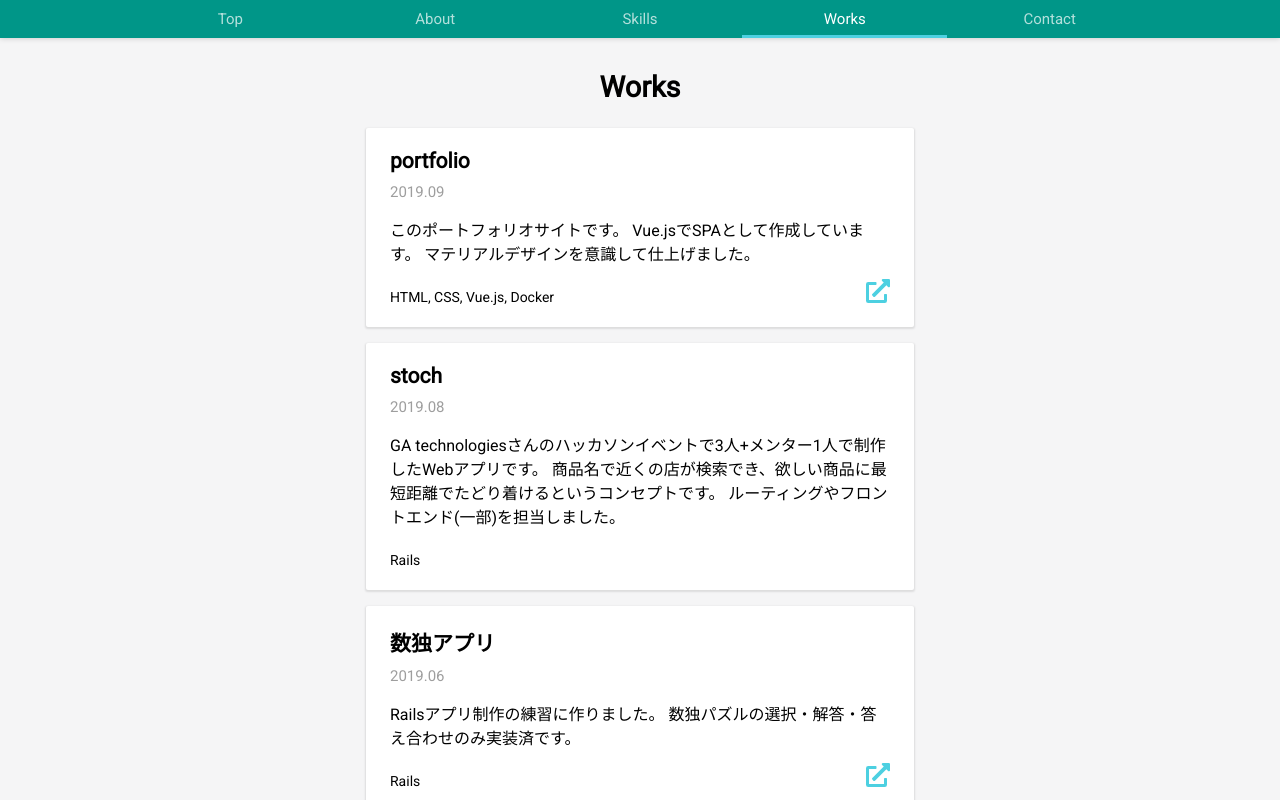
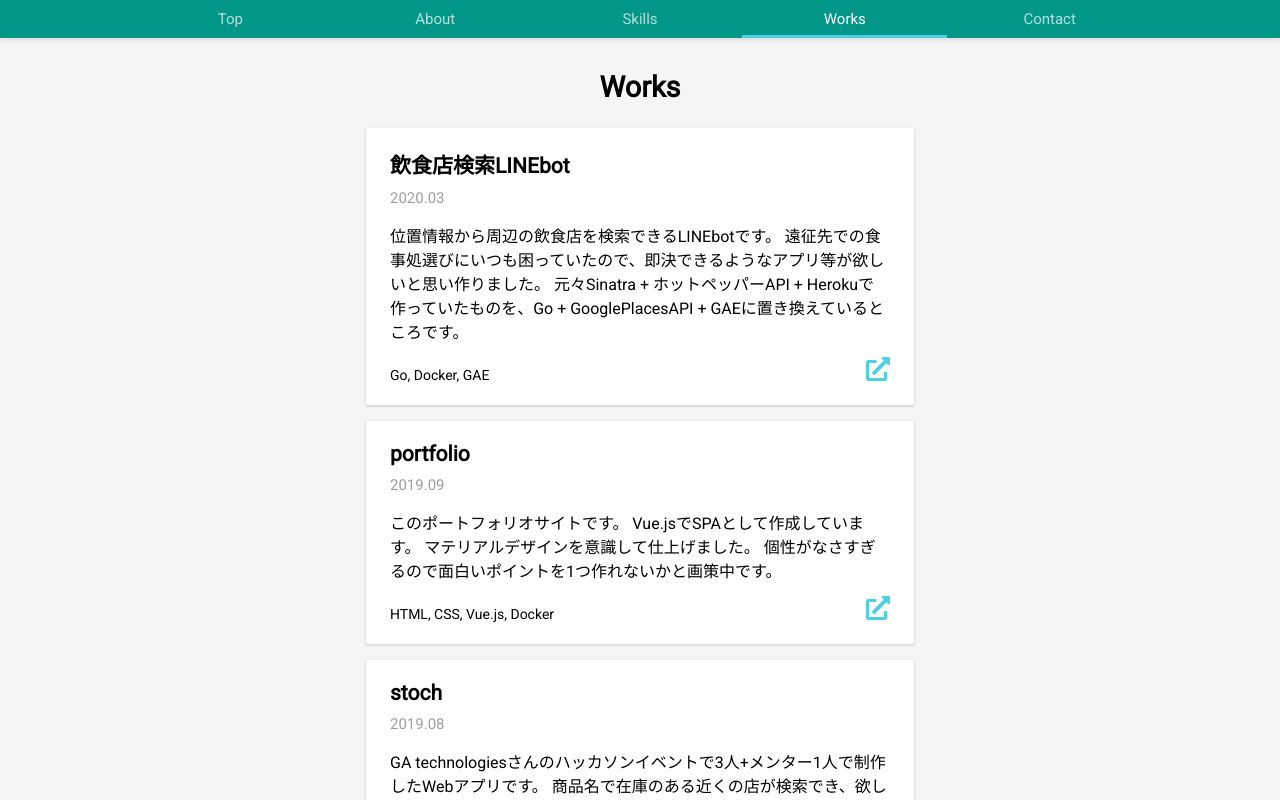
Before and after one commit to Fukkatsuso/portfolio, a Vue app: page /works in a window 1280 px wide. Shown: the top 800 px of the page. Built offline with nearby package versions, Linux system fonts and the light colour scheme.

Commit message:
コンテンツ更新

```diff
--- a/src/views/About.vue
+++ b/src/views/About.vue
@@ -25,13 +25,13 @@
           <li>キャチロボバトルコンテスト2019ベスト8+審査員特別賞</li>
         </ul>
       </p>
-      <p>競技プログラミングのコンテスト(AtCoder)に個人参加。Rating:800台(緑色)</p>
+      <p>競技プログラミングのコンテスト(AtCoder)に個人参加。Rate:900台(緑色)</p>
     </div>
 
     <SubTitle name="Future"/>
     <div class="profile-future">
-      <p>toCのWebサービス開発がしたい</p>
-      <p>ビジネスの知識も持ったエンジニアになりたい</p>
+      <p>ユーザー目線で考えられるエンジニアになりたい</p>
+      <p>まずはサーバーサイドから、ゆくゆくはフルスタックを目指していきたい</p>
       <p>個人でもチームでもたくさんのアプリ・サービスを開発したい</p>
     </div>
   </div>
@@ -56,9 +56,9 @@ export default {
         {title: 'From',
         content: '福岡県'},
         {title: 'University',
-        content: '九州大学 工学部 電気情報工学科 3年'},
+        content: '九州大学 工学部 電気情報工学科 新4年'},
         {title: 'Language',
-        content: 'Ruby, C++, Japanese'},
+        content: 'Go, Ruby, Japanese'},
         {title: 'Editor',
         content: 'VSCode'},
         {title: 'Favorite',
--- a/src/views/Skills.vue
+++ b/src/views/Skills.vue
@@ -29,19 +29,19 @@ export default {
         content: 'C言語は最初に触れた言語で大学の講義で主に使用しています。C++はロボットのプログラミングに使用していました。習熟度で言えば一番だと思います。'},
         {name: 'Ruby',
         term: '1年',
-        content: 'サーバーサイドや競技プログラミングに使用しています。便利なメソッドやライブラリが豊富なところが好きです。'},
+        content: 'サーバーサイドや競技プログラミングに使用しています。便利なメソッドやライブラリが豊富なところが好きです。が、自分で処理を書きたいなと思うようになったきっかけもこの言語です。'},
         {name: 'JavaScript',
         term: '3ヶ月',
         content: 'Web開発で必要になった際に適宜使っている程度で、簡単なものしか記述できずあまり得意とは言えません。調べながらであれば大体の処理は書けそうな気がします。'},
         {name: 'Go',
-        term: '2ヶ月',
-        content: '静的型付けがトレンドと聞いて始めてみました。競プロでRubyからGoに移行中で試行錯誤していますが、interfaceや並列処理などのコードは書いておらず、まだ慣れていません。APIサーバーを立ててアプリを作ってみたいと考えています。'},
+        term: '3,4ヶ月',
+        content: '静的型付けがトレンドと聞いて始めてみました。競プロで使用していますが、interfaceや並列処理などのコードは書いておらず、まだ慣れていません。APIサーバーを立ててアプリを作ってみたいと考えています。'},
         {name: 'HTML/CSS',
         term: '1年',
         content: 'Webアプリのフロントエンドで使用しています。あまり見た目にこだわらないタイプなので、最低限のデザインで済ませがちです。'},
         {name: 'Ruby on Rails',
         term: '1年',
-        content: 'Webアプリ作成で主に使用しているフレームワークです。Webの勉強をするにつれて、なんでもござれなRailsは基礎を学ぶのに不向きだと思い始めました。'},
+        content: 'Webアプリ作成で主に使用している（いた）フレームワークです。Webの勉強をするにつれて、なんでもござれなRailsは基礎を学ぶのに不向きだと思い始めました。'},
         {name: 'Sinatra',
         term: '2ヶ月',
         content: 'サーバーサイドのコードを極力自分で書きたいという気持ちが高まって始めました。MySQLと連携して簡単なAPIサーバーを立てるところまではできます。'},
@@ -52,8 +52,8 @@ export default {
         term: '半年',
         content: 'Railsと一緒に使うことが多く、SQLはあまり書いた経験がありませんでしたが、Sinatraを始めたのを機に自力でSQLを書くようになりました。'},
         {name: 'Docker',
-        term: '4ヶ月',
-        content: '念願のmacbookを手に入れて以降、開発環境はDockerで作るようにしています。コンテナの作成・立ち上げ・破棄が手軽にできるので気に入っています。'},
+        term: '半年',
+        content: '念願のmacbookを手に入れて以降、開発環境はDockerで作るようにしています。コンテナの立ち上げ・破棄が手軽にでき、ローカル環境が汚れないので気に入っています。'},
         {name: 'Git/GitHub',
         term: '1年',
         content: 'プロジェクトのソース管理に使用しています。個人での使用がほとんどですが、ハッカソンでプルリクを経験したことはあります。'}
--- a/src/views/Works.vue
+++ b/src/views/Works.vue
@@ -28,11 +28,21 @@ export default {
     return {
       works: [
         {
+          name: '飲食店検索LINEbot',
+          timing: '2020.03',
+          content: '位置情報から周辺の飲食店を検索できるLINEbotです。\
+                    遠征先での食事処選びにいつも困っていたので、即決できるようなアプリ等が欲しいと思い作りました。\
+                    元々Sinatra + ホットペッパーAPI + Herokuで作っていたものを、Go + GooglePlacesAPI + GAEに置き換えているところです。',
+          tech: 'Go, Docker, GAE',
+          link: 'https://line.me/R/ti/p/%40438ryinm'
+        },
+        {
           name: 'portfolio',
           timing: '2019.09',
           content: 'このポートフォリオサイトです。\
                     Vue.jsでSPAとして作成しています。\
-                    マテリアルデザインを意識して仕上げました。',
+                    マテリアルデザインを意識して仕上げました。\
+                    個性がなさすぎるので面白いポイントを1つ作れないかと画策中です。',
           tech: 'HTML, CSS, Vue.js, Docker',
           link: 'https://github.com/Fukkatsuso/portfolio'
         },
@@ -40,22 +50,25 @@ export default {
           name: 'stoch',
           timing: '2019.08',
           content: 'GA technologiesさんのハッカソンイベントで3人+メンター1人で制作したWebアプリです。\
-                    商品名で近くの店が検索でき、欲しい商品に最短距離でたどり着けるというコンセプトです。\
-                    ルーティングやフロントエンド(一部)を担当しました。',
+                    商品名で在庫のある近くの店が検索でき、欲しい商品に最短距離でたどり着けるというものです。\
+                    発案やルーティングやフロントエンド(一部)を担当しました。',
           tech: 'Rails'
         },
         {
           name: '数独アプリ',
           timing: '2019.06',
-          content: 'Railsアプリ制作の練習に作りました。\
-                    数独パズルの選択・解答・答え合わせのみ実装済です。',
+          content: '好きな数独をテーマに、Railsアプリ制作の練習で作りました。\
+                    数独パズルの選択・解答・答え合わせのみ実装済です。\
+                    現在開発はストップしていますが、近頃(2020.03)数独問題生成&ソルバーを作ったので余力があればアプリに組み込んでみたいと思っています。',
           tech: 'Rails',
           link: 'https://sudoku-rails-app.herokuapp.com/'
         },
         {
           name: '4足歩行ロボット制御',
           timing: '2018.09-2019.04',
-          content: 'NHK学生ロボコン2019に向け制作した4足歩行ロボットで、歩行プログラムを担当しました。',
+          content: 'NHK学生ロボコン2019に向け制作した4足歩行ロボットで、歩行プログラムを担当しました。\
+                    春休み中悩み抜いたのが記憶に色濃く残っています。\
+                    これに比べるとWeb関連の制作物の苦労度合いが低すぎるのでアピールに困っています。',
           tech: 'C++, 気合',
           link: 'https://drive.google.com/open?id=1yeCTWXlxsmA1EgzNQnJ2zXAiVHBXivDq'
         },
@@ -63,8 +76,9 @@ export default {
           name: '競技プログラミング',
           timing: '2017.04-',
           content: 'AtCoderというサイトで開かれているコンテストに参加しています。\
+                    現在のレート帯は緑です。\
                     学生のうちに水色になりたいです。',
-          tech: 'Ruby, Go',
+          tech: 'C/C++ -> Ruby -> Go',
           link: 'https://atcoder.jp/users/mutsuro_626'
         },
       ]
```
Also changed, not shown: 5 other files (tests, documents, lock files or other folders).
